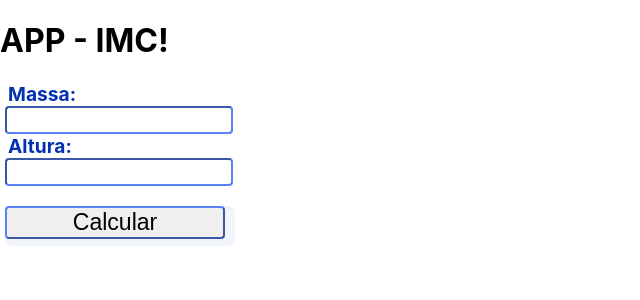
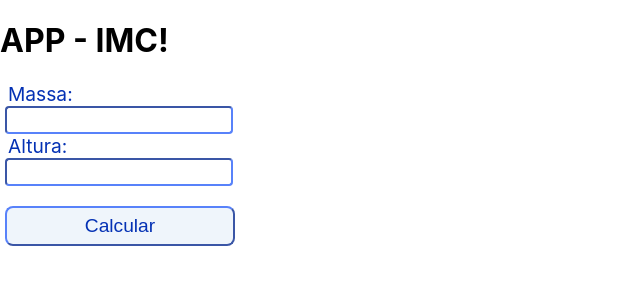
Before and after one commit to orivaldosantana/app_imc_react, a React (Create React App) app: page / in a window 1280 px wide. Shown: the top 300 px of the page, without its empty margins (0-640 px from the left). Built offline with nearby package versions, Linux system fonts and the light colour scheme.

Commit message:
ajuste no CSS

```diff
--- a/src/components/form.css
+++ b/src/components/form.css
@@ -3,14 +3,14 @@
     color: #0431B4;
 }
 
-.BtnSubmit {
+.BtnSubmit input{
     font-size: 1.2em;
     background-color:  #EFF5FB;
     width: 230px;
     height: 40px;
     border-color: #5882FA;
     outline: none;
-    border-width: 1px;
+    border-width: 2px;
     border-radius: 8px;
     color: #0431B4;
     margin-top: 20px;
@@ -23,9 +23,8 @@ label {
     margin: 3px;
 }
 
-input {
+.TextIn input {
     font-size: 1.2em;
-    width: 160px;
     align-self: flex-end;
     border-radius: 4px;
     border-color: #5882FA;
--- a/src/components/form.js
+++ b/src/components/form.js
@@ -31,12 +31,12 @@ export default class  IMCForm extends Component {
     render() {
         return (
             <form className="Form" onSubmit={this.handleSubmit} >
-                <label> <strong> Massa: </strong></label>
-                <div>
+                <label>  Massa: </label>
+                <div className="TextIn">
                     <input type="number" value={this.state.mass} onChange={this.handleChangeMass} id="massa" />
                 </div>
-                <label><strong> Altura: </strong> </label>
-                <div>
+                <label> Altura:  </label>
+                <div className="TextIn">
                     <input type="number" value={this.state.hight} onChange={this.handleChangeHight} id="altura" />
                 </div>
                 <div className="BtnSubmit">
```
